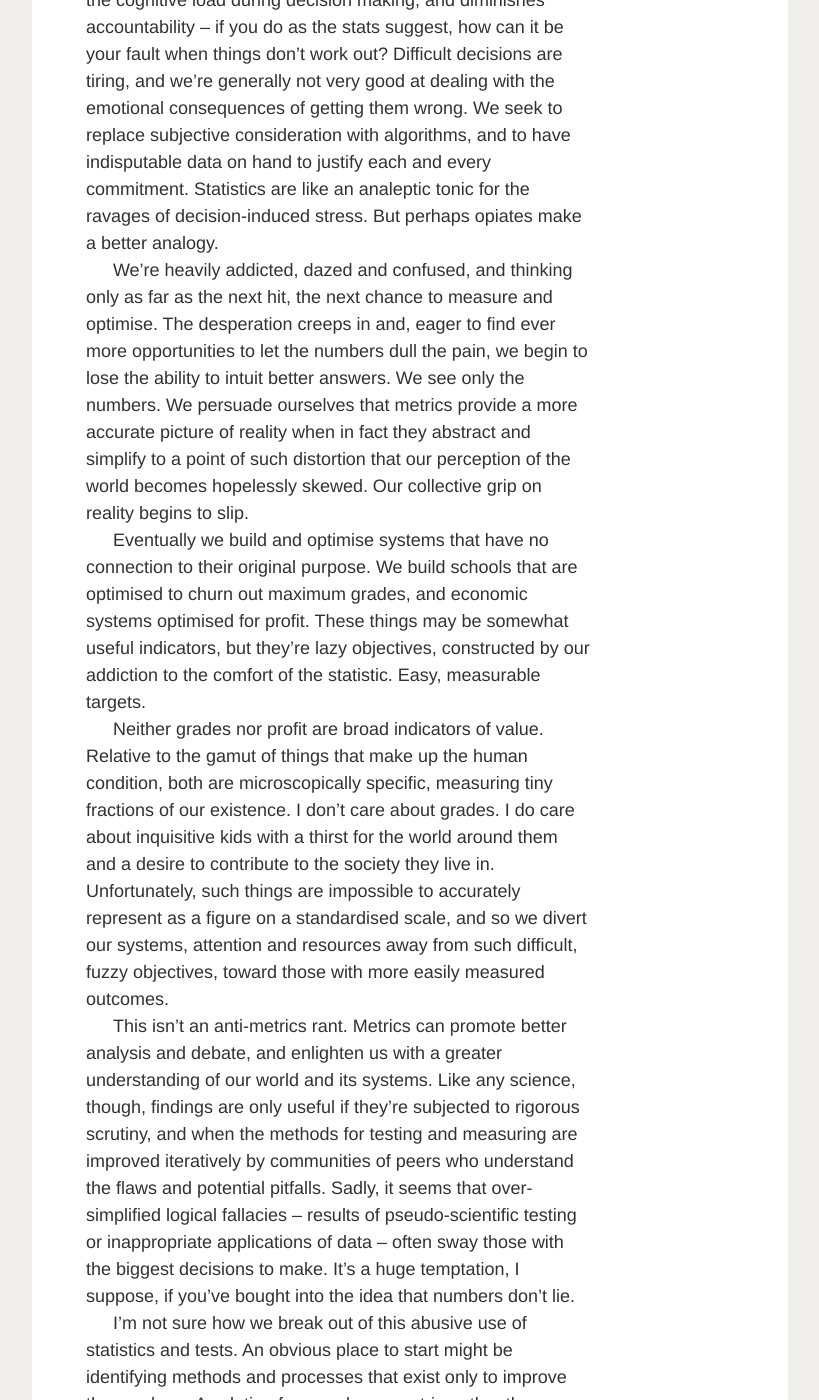
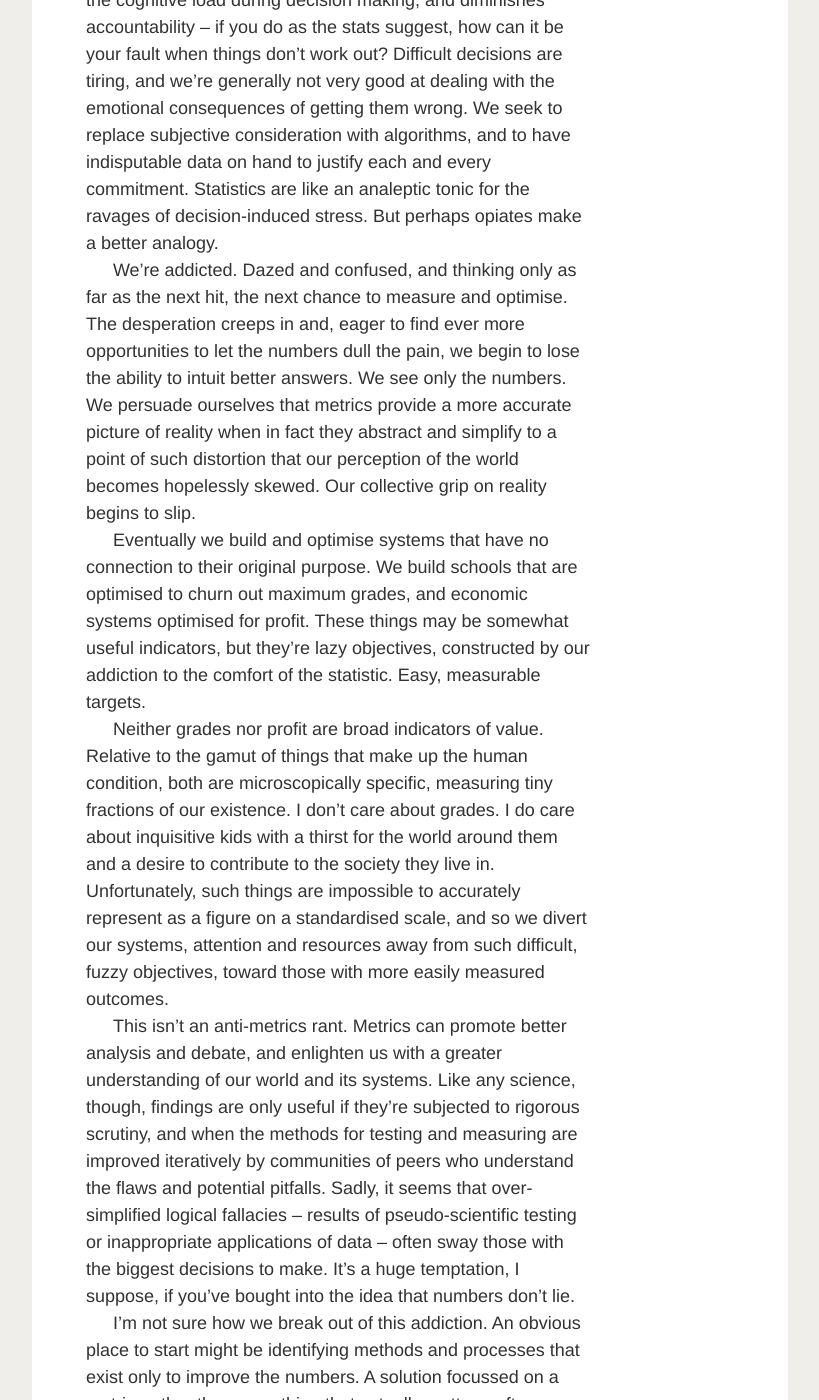
Before and after one commit to andygott/andygott.github.io, a Jekyll site: the page built from _posts/2014-01-08-painting-by-numbers.md, in a window 1280 px wide and 1400 px high, scrolled down 1166 px. Shown: the whole window, without its empty margins (230-1049 px from the left). Built offline with Jekyll 4.4.1, drawn with Linux system fonts in a browser that asks for light colours; Markdown is read by kramdown in place of the engine named in the settings; some of the changed text lies outside the part shown.

Commit message:
Updated post.

```diff
--- a/_posts/2014-01-08-painting-by-numbers.md
+++ b/_posts/2014-01-08-painting-by-numbers.md
@@ -15,7 +15,7 @@ Complexity and interconnectedness are tricky, but the real spanner-in-the-works
 
 Metrics are useful, though. Hard data simplifies. It reduces the cognitive load during decision making, and diminishes accountability – if you do as the stats suggest, how can it be your fault when things don’t work out? Difficult decisions are tiring, and we’re generally not very good at dealing with the emotional consequences of getting them wrong. We seek to replace subjective consideration with algorithms, and to have indisputable data on hand to justify each and every commitment. Statistics are like an analeptic tonic for the ravages of decision-induced stress. But perhaps opiates make a better analogy.
 
-We’re heavily addicted, dazed and confused, and thinking only as far as the next hit, the next chance to measure and optimise. The desperation creeps in and, eager to find ever more opportunities to let the numbers dull the pain, we begin to lose the ability to intuit better answers. We see only the numbers. We persuade ourselves that metrics provide a more accurate picture of reality when in fact they abstract and simplify to a point of such distortion that our perception of the world becomes hopelessly skewed. Our collective grip on reality begins to slip.
+We’re addicted. Dazed and confused, and thinking only as far as the next hit, the next chance to measure and optimise. The desperation creeps in and, eager to find ever more opportunities to let the numbers dull the pain, we begin to lose the ability to intuit better answers. We see only the numbers. We persuade ourselves that metrics provide a more accurate picture of reality when in fact they abstract and simplify to a point of such distortion that our perception of the world becomes hopelessly skewed. Our collective grip on reality begins to slip.
 
 Eventually we build and optimise systems that have no connection to their original purpose. We build schools that are optimised to churn out maximum grades, and economic systems optimised for profit. These things may be somewhat useful indicators, but they’re lazy objectives, constructed by our addiction to the comfort of the statistic. Easy, measurable targets.
 
@@ -23,6 +23,6 @@ Neither grades nor profit are broad indicators of value. Relative to the gamut o
 
 This isn’t an anti-metrics rant. Metrics can promote better analysis and debate, and enlighten us with a greater understanding of our world and its systems. Like any science, though, findings are only useful if they’re subjected to rigorous scrutiny, and when the methods for testing and measuring are improved iteratively by communities of peers who understand the flaws and potential pitfalls. Sadly, it seems that over-simplified logical fallacies – results of pseudo-scientific testing or inappropriate applications of data – often sway those with the biggest decisions to make. It’s a huge temptation, I suppose, if you’ve bought into the idea that numbers don’t lie.
 
-I’m not sure how we break out of this abusive use of statistics and tests. An obvious place to start might be identifying methods and processes that exist only to improve the numbers. A solution focussed on a metric, rather than something that actually matters, often indicates an over-abstracted problem.
+I’m not sure how we break out of this addiction. An obvious place to start might be identifying methods and processes that exist only to improve the numbers. A solution focussed on a metric, rather than something that actually matters, often indicates an over-abstracted problem.
 
 [1]: http://en.wikipedia.org/wiki/Mice_(hyperintelligent_pan-dimensional_beings)#Mice "Hitchhiker's Guide reference. Boom."
```
